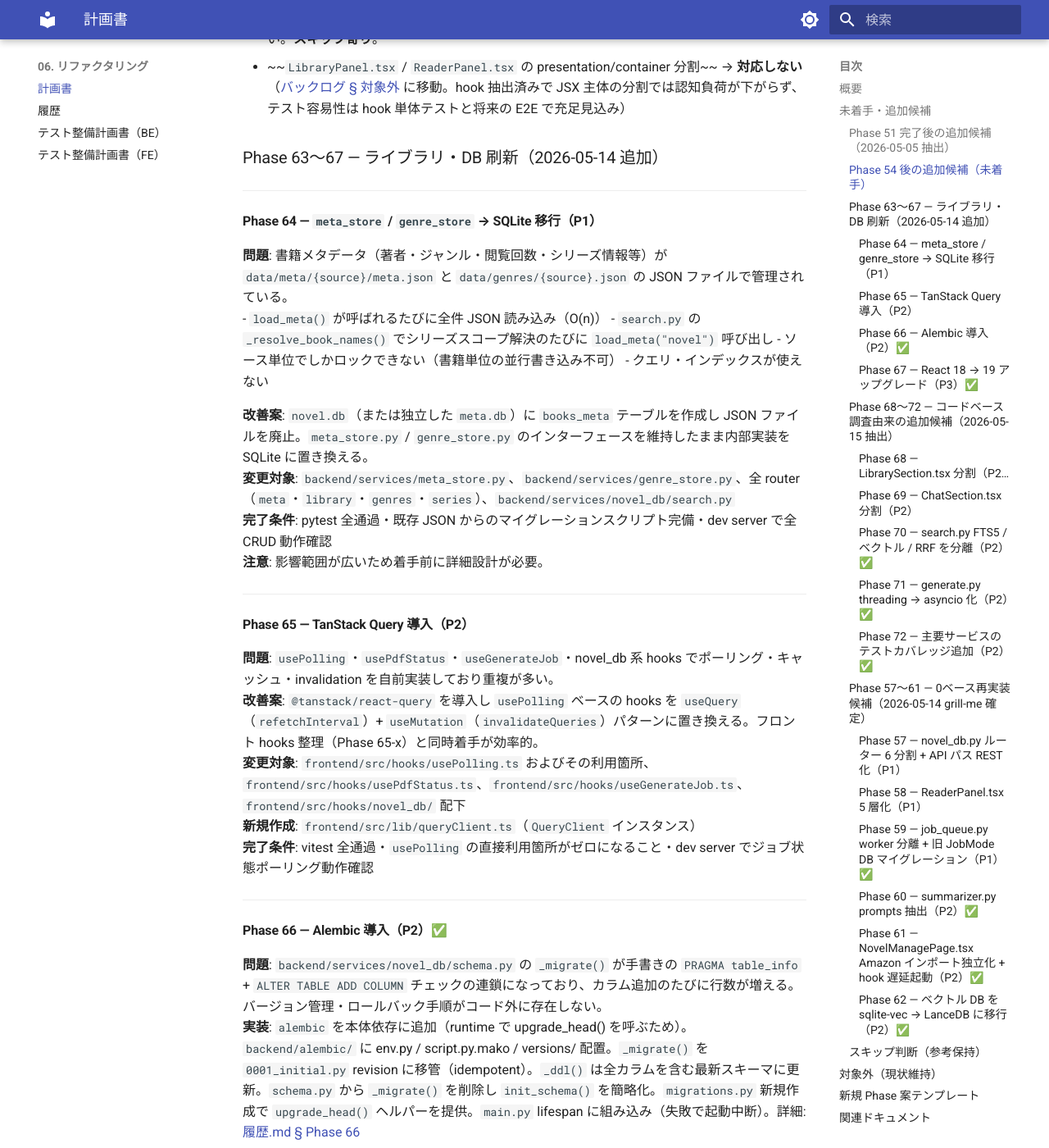
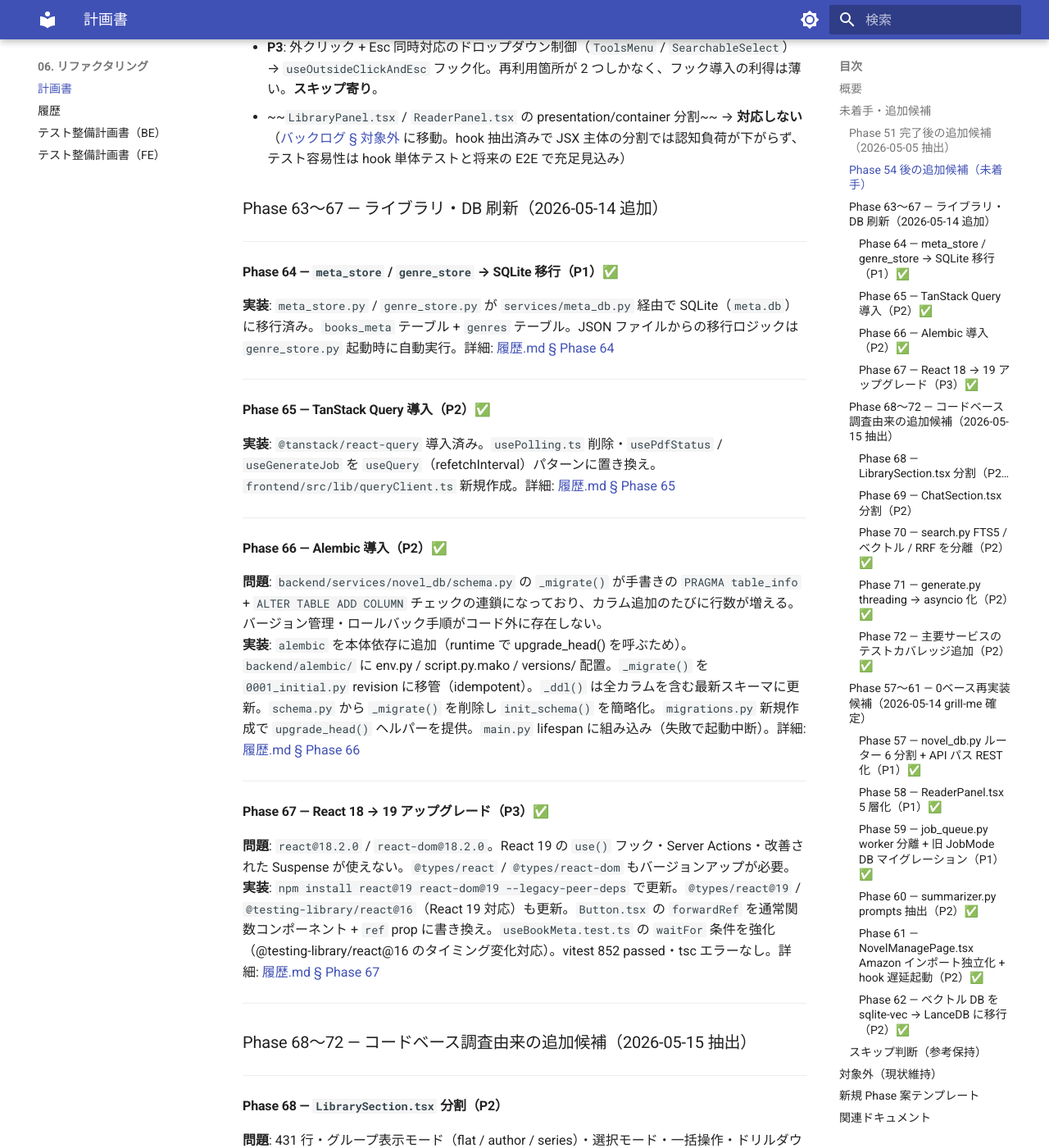
Before and after one commit to kkmmyr/Pic2PDF_Viewer, an MkDocs documentation site: the page built from docs/06_リファクタリング/リファクタリング計画書.md, in a window 1280 px wide and 1400 px high, scrolled down 1500 px. Shown: the whole window at 82% size. Built offline with MkDocs 1.6.1 and Material for MkDocs 9.7.7, drawn with Linux system fonts in a browser that asks for light colours; some of the changed text lies outside the part shown.

Commit message:
docs: リファクタリング計画書 — Phase 57/58/64/65 完了を反映
Phase 57 (novel_db ルーター分割) / Phase 58 (ReaderPanel 5 層化) /
Phase 64 (meta_store SQLite 移行) / Phase 65 (TanStack Query 導入) が
いずれも実装済みであることを確認し ✅ マーク + 実装サマリを追記。
概要テーブルを「P1/P2 全完了・P3 候補 2 件のみ残存」に更新。

Co-Authored-By: Claude Sonnet 4.6 <noreply@anthropic.com>

```diff
--- a/docs/06_リファクタリング/リファクタリング計画書.md
+++ b/docs/06_リファクタリング/リファクタリング計画書.md
@@ -10,10 +10,10 @@
 
 | 項目 | 値 |
 |---|---|
-| 完了 Phase 数 | 54 + Phase 55〜67 全体 |
-| 未着手 Phase 数 | 追加候補のみ（下記各節を参照） |
-| 直近完了 | Phase 72（2026-05-15）— retrieval.py / full_builder.py テスト追加 |
-| 次の動き | Phase 68〜69（LibrarySection / ChatSection コンポーネント分割）— dev server 確認が必要 |
+| 完了 Phase 数 | 54 + Phase 55〜72 + Phase 57〜58（再実装）+ Phase 64〜65（DB/TQ刷新） |
+| 未着手 Phase 数 | P3 候補 2 件のみ（下記参照）。P1/P2 はすべて完了またはスキップ判断済み |
+| 直近完了 | Phase 58（2026-05-15）— ReaderPanel.tsx 5 層化（useReaderState / useReaderInput / ReaderPageView） |
+| 次の動き | 新規候補発掘待ち。残 P3 は「router join_path 統一（判断保留）」「useOutsideClickAndEsc（スキップ寄り）」のみ |
 
 優先度の判断基準:
 - **P1**: 既に分離した責務が再膨張、または毎レンダー走る派生計算、緊急バグ修正など実害がある
@@ -47,28 +47,15 @@
 
 ---
 
-#### Phase 64 — `meta_store` / `genre_store` → SQLite 移行（P1）
+#### Phase 64 — `meta_store` / `genre_store` → SQLite 移行（P1）✅
 
-**問題**: 書籍メタデータ（著者・ジャンル・閲覧回数・シリーズ情報等）が `data/meta/{source}/meta.json` と `data/genres/{source}.json` の JSON ファイルで管理されている。
-- `load_meta()` が呼ばれるたびに全件 JSON 読み込み（O(n)）
-- `search.py` の `_resolve_book_names()` でシリーズスコープ解決のたびに `load_meta("novel")` 呼び出し
-- ソース単位でしかロックできない（書籍単位の並行書き込み不可）
-- クエリ・インデックスが使えない
-
-**改善案**: `novel.db`（または独立した `meta.db`）に `books_meta` テーブルを作成し JSON ファイルを廃止。`meta_store.py` / `genre_store.py` のインターフェースを維持したまま内部実装を SQLite に置き換える。
-**変更対象**: `backend/services/meta_store.py`、`backend/services/genre_store.py`、全 router（`meta`・`library`・`genres`・`series`）、`backend/services/novel_db/search.py`
-**完了条件**: pytest 全通過・既存 JSON からのマイグレーションスクリプト完備・dev server で全 CRUD 動作確認
-**注意**: 影響範囲が広いため着手前に詳細設計が必要。
+**実装**: `meta_store.py` / `genre_store.py` が `services/meta_db.py` 経由で SQLite（`meta.db`）に移行済み。`books_meta` テーブル + `genres` テーブル。JSON ファイルからの移行ロジックは `genre_store.py` 起動時に自動実行。詳細: [履歴.md § Phase 64](リファクタリング履歴.md)
 
 ---
 
-#### Phase 65 — TanStack Query 導入（P2）
+#### Phase 65 — TanStack Query 導入（P2）✅
 
-**問題**: `usePolling`・`usePdfStatus`・`useGenerateJob`・novel_db 系 hooks でポーリング・キャッシュ・invalidation を自前実装しており重複が多い。
-**改善案**: `@tanstack/react-query` を導入し `usePolling` ベースの hooks を `useQuery`（`refetchInterval`）+ `useMutation`（`invalidateQueries`）パターンに置き換える。フロント hooks 整理（Phase 65-x）と同時着手が効率的。
-**変更対象**: `frontend/src/hooks/usePolling.ts` およびその利用箇所、`frontend/src/hooks/usePdfStatus.ts`、`frontend/src/hooks/useGenerateJob.ts`、`frontend/src/hooks/novel_db/` 配下
-**新規作成**: `frontend/src/lib/queryClient.ts`（`QueryClient` インスタンス）
-**完了条件**: vitest 全通過・`usePolling` の直接利用箇所がゼロになること・dev server でジョブ状態ポーリング動作確認
+**実装**: `@tanstack/react-query` 導入済み。`usePolling.ts` 削除・`usePdfStatus` / `useGenerateJob` を `useQuery`（refetchInterval）パターンに置き換え。`frontend/src/lib/queryClient.ts` 新規作成。詳細: [履歴.md § Phase 65](リファクタリング履歴.md)
 
 ---
 
@@ -159,35 +146,15 @@ pytest 837 passed（819 → +18）。詳細: [変更履歴.md § Phase 72](../05
 
 ---
 
-#### Phase 57 — `novel_db.py` ルーター 6 分割 + API パス REST 化（P1）
+#### Phase 57 — `novel_db.py` ルーター 6 分割 + API パス REST 化（P1）✅
 
-**問題**: 644 行・25 関数に 7 責務が混在。Pydantic モデル 11 個インライン。後方互換レイヤーあり。
-**改善案**:
-- `backend/routers/novel_db/` パッケージ化し 6 サブルーター作成（`lib.py` / `character.py` / `rebuild.py` / `search.py` / `qa.py` / `chat.py`）
-- API パスをリソース名詞基準に再設計（REST 化）例: `POST /api/novel-db/books/{id}/rebuild`、`GET /api/novel-db/sessions/{id}/messages`
-- Pydantic スキーマを `backend/routers/novel_db/schemas.py` に一元化
-- 再構築ロックチェックを `FastAPI Depends`（`require_not_locked`）に抽出
-- フロントエンドの API URL を `apiClient.ts` で一括置換（パス変更に追随）
-
-**変更対象**: `backend/routers/novel_db.py`、`frontend/src/services/apiClient.ts` およびその呼び出し元
-**新規作成**: `backend/routers/novel_db/` パッケージ（`__init__.py` / `schemas.py` / `_deps.py` / 6 サブルーター）
-**完了条件**: 既存 pytest 全通過・新サブルーター各 1 件以上テスト追加・API 仕様書更新・dev server で全機能動作確認
+**実装**: `backend/routers/novel_db/` パッケージに 6 サブルーター（`lib.py` / `character.py` / `rebuild.py` / `search.py` / `qa.py` / `chat.py`）+ `schemas.py` + `_deps.py` を作成。API パス REST 化・`require_not_locked` Depends 抽出済み。詳細: [履歴.md § Phase 57](リファクタリング履歴.md)
 
 ---
 
-#### Phase 58 — `ReaderPanel.tsx` 5 層化（P1）
+#### Phase 58 — `ReaderPanel.tsx` 5 層化（P1）✅
 
-**問題**: 455 行・カスタムフック 18 個に責務分散しても本体に 35 個 `const`。RTL/スプレッド判定の次機能追加が困難。
-**改善案**:
-- `useReaderState` — 全 reader state を集約した単一 hook
-- `ReaderLayout` — レイアウト/スタイルのみのプレゼンテーション層
-- `PageRenderer` — ページ描画ロジック（`renderPageItem` / `renderSpread`）をサブコンポーネント化
-- `useReaderInput` — キーボード/マウス/ショートカット入力層を統合 hook 化
-- `useZoom` — ズーム・パン state を独立 hook 化（既存 `usePdfSearch` は維持）
-
-**変更対象**: `frontend/src/components/viewer/ReaderPanel.tsx`
-**新規作成**: `useReaderState.ts` / `ReaderLayout.tsx` / `PageRenderer.tsx` / `useReaderInput.ts` / `useZoom.ts`
-**完了条件**: vitest 全通過・新 hook 各 1 件以上テスト追加・RTL/スプレッド手動確認・ズーム/ショートカット動作確認
+**実装**: `ReaderPanel.tsx`（413 行）を state / input / view 3 層に分離。`useReaderState`（全 hook 集約）/ `useReaderInput`（ショートカット入力層）/ `ReaderPageView`（コンテンツ描画）を新規作成。本体は JSX オーケストレーター（168 行）に縮小。vitest 12 件追加。詳細: [変更履歴.md § Phase 58](../05_記録/変更履歴.md)
 
 ---
 
```
